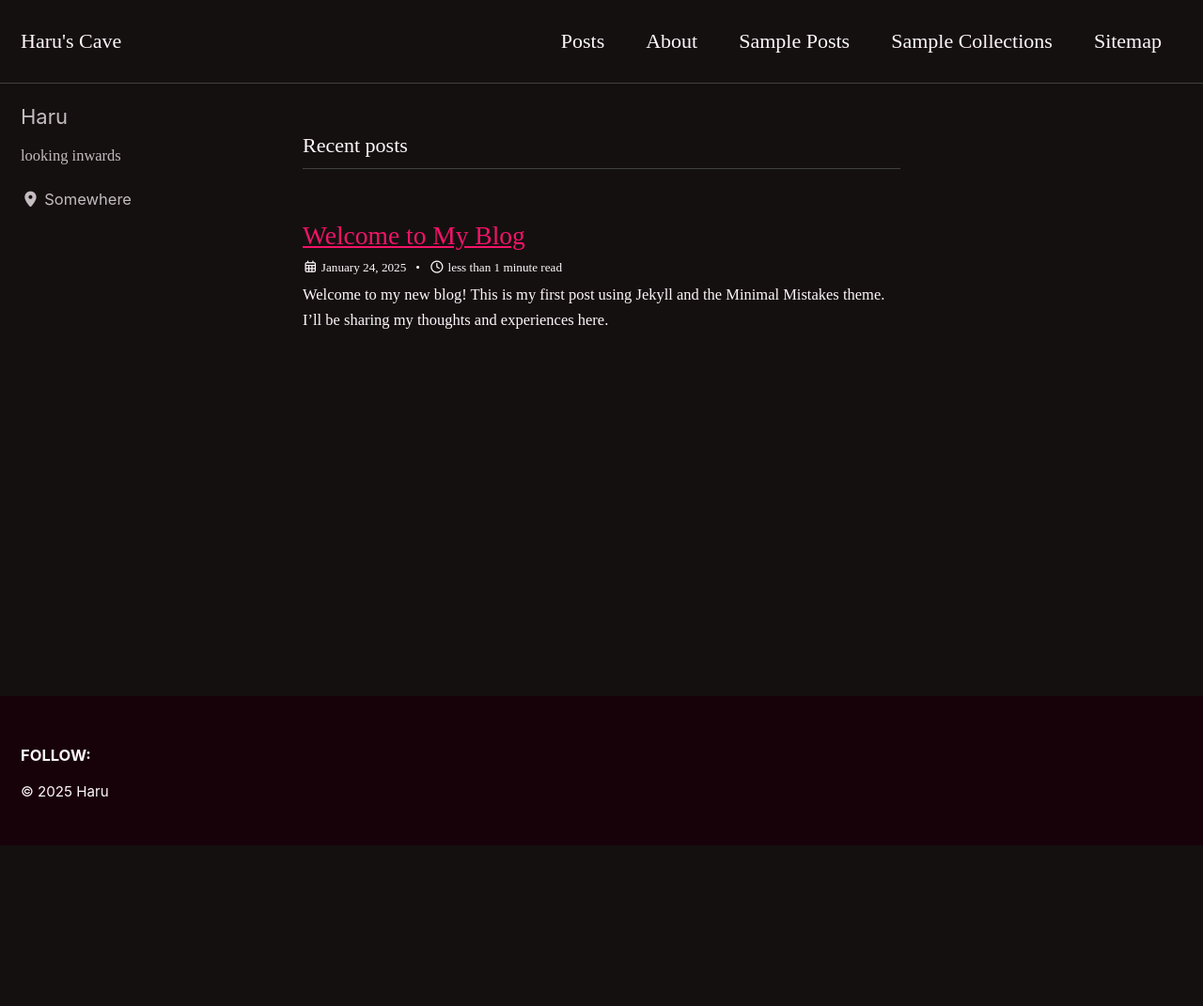
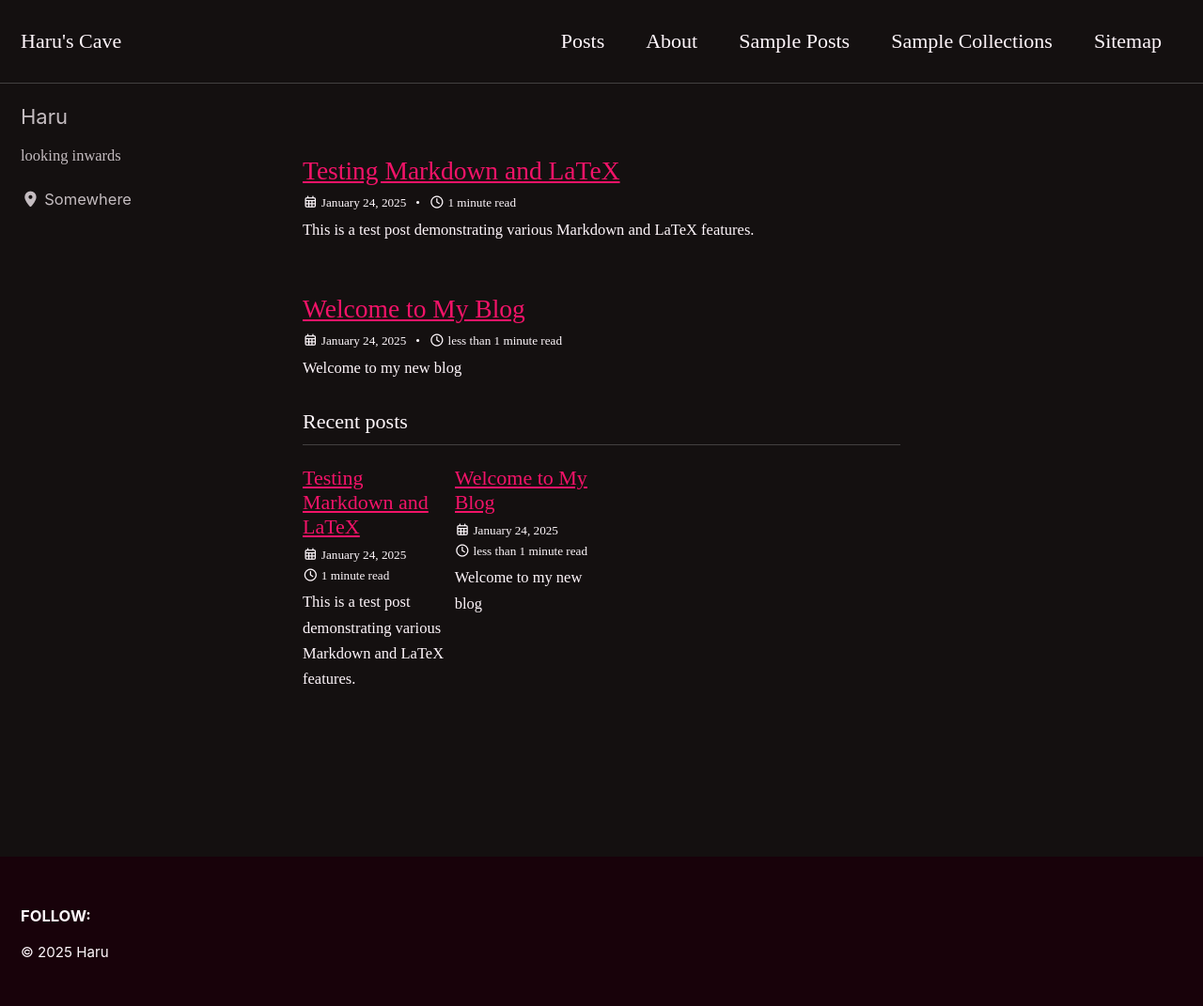
Before and after one commit to hxxru-u/hxxru-u.github.io, a Jekyll site: the page built from index.html, in a window 1280 px wide. Shown: the whole page at 94% size. Built offline with Jekyll 4.4.1, drawn with Linux system fonts in a browser that asks for light colours; cached includes are drawn as plain includes; the list of posts is cut into pages by our own code; before the commit the page ends 900 px from its top, so only the background shows below that; some of the changed lines change nothing that is shown.

Commit message:
Update post dates and index page to show all posts

````diff
--- /dev/null
+++ b/_posts/2025-01-24-markdown-and-latex-test.md
@@ -0,0 +1,130 @@
+---
+title: "Testing Markdown and LaTeX"
+date: 2025-01-24T01:00:00+09:00
+categories:
+  - blog
+tags:
+  - markdown
+  - latex
+  - test
+---
+
+This is a test post demonstrating various Markdown and LaTeX features.
+
+## Text Formatting
+
+Here are some basic text formatting options:
+- *Italic text* or _also italic_
+- **Bold text** or __also bold__
+- ***Bold and italic*** or ___also bold and italic___
+- ~~Strikethrough text~~
+- `Inline code`
+
+## Lists
+
+### Unordered List
+* Item 1
+* Item 2
+  * Subitem 2.1
+  * Subitem 2.2
+* Item 3
+
+### Ordered List
+1. First item
+2. Second item
+   1. Subitem 2.1
+   2. Subitem 2.2
+3. Third item
+
+## Blockquotes
+
+> This is a blockquote
+> It can span multiple lines
+>
+> And have multiple paragraphs
+
+## Code Blocks
+
+```python
+def hello_world():
+    print("Hello, world!")
+    return True
+
+# This is a comment
+for i in range(3):
+    hello_world()
+```
+
+## LaTeX Equations
+
+Here are some example equations:
+
+Inline equation: $E = mc^2$
+
+Display equation:
+
+$$
+\begin{align*}
+\nabla \times \mathbf{E} &= -\frac{\partial \mathbf{B}}{\partial t} \\
+\nabla \times \mathbf{B} &= \mu_0\left(\mathbf{J} + \epsilon_0\frac{\partial \mathbf{E}}{\partial t}\right)
+\end{align*}
+$$
+
+A more complex example:
+
+$$
+\begin{pmatrix}
+a_{11} & a_{12} & a_{13} \\
+a_{21} & a_{22} & a_{23} \\
+a_{31} & a_{32} & a_{33}
+\end{pmatrix}
+\begin{pmatrix}
+x_1 \\
+x_2 \\
+x_3
+\end{pmatrix} =
+\begin{pmatrix}
+b_1 \\
+b_2 \\
+b_3
+\end{pmatrix}
+$$
+
+## Links and Images
+
+### External Links
+- [GitHub](https://github.com)
+- [arXiv](https://arxiv.org)
+- [Wikipedia](https://wikipedia.org)
+
+### Reference-style Links
+Here's a link to [Google][1] and another to [OpenAI][2].
+
+[1]: https://google.com
+[2]: https://openai.com
+
+## Tables
+
+| Header 1 | Header 2 | Header 3 |
+|----------|----------|----------|
+| Cell 1   | Cell 2   | Cell 3   |
+| Cell 4   | Cell 5   | Cell 6   |
+| Cell 7   | Cell 8   | Cell 9   |
+
+## Task Lists
+
+- [x] Write the test post
+- [x] Include LaTeX examples
+- [x] Add code blocks
+- [ ] Add images
+- [ ] Review formatting
+
+## Footnotes
+
+Here's a sentence with a footnote[^1].
+
+[^1]: This is the footnote content.
+
+---
+
+This post demonstrates the basic Markdown and LaTeX features supported by Jekyll with the Minimal Mistakes theme. Feel free to use this as a reference for your own posts!
--- a/_posts/2025-01-24-welcome-to-my-blog.md
+++ b/_posts/2025-01-24-welcome-to-my-blog.md
@@ -1,6 +1,6 @@
 ---
 title: "Welcome to My Blog"
-date: 2025-01-24
+date: 2025-01-24T00:00:00+09:00
 categories:
   - blog
 tags:
@@ -8,13 +8,4 @@ tags:
   - first post
 ---
 
-Welcome to my new blog! This is my first post using Jekyll and the Minimal Mistakes theme. I'll be sharing my thoughts and experiences here.
-
-## What to Expect
-
-- Regular updates about my projects
-- Interesting discoveries
-- Technical tutorials
-- And much more!
-
-Stay tuned for more content!
+Welcome to my new blog
--- a/index.html
+++ b/index.html
@@ -1,4 +1,11 @@
 ---
 layout: home
 author_profile: true
+entries_layout: grid
 ---
+
+<div class="entries-{{ entries_layout }}">
+  {% for post in site.posts %}
+    {% include archive-single.html type=entries_layout %}
+  {% endfor %}
+</div>
````
